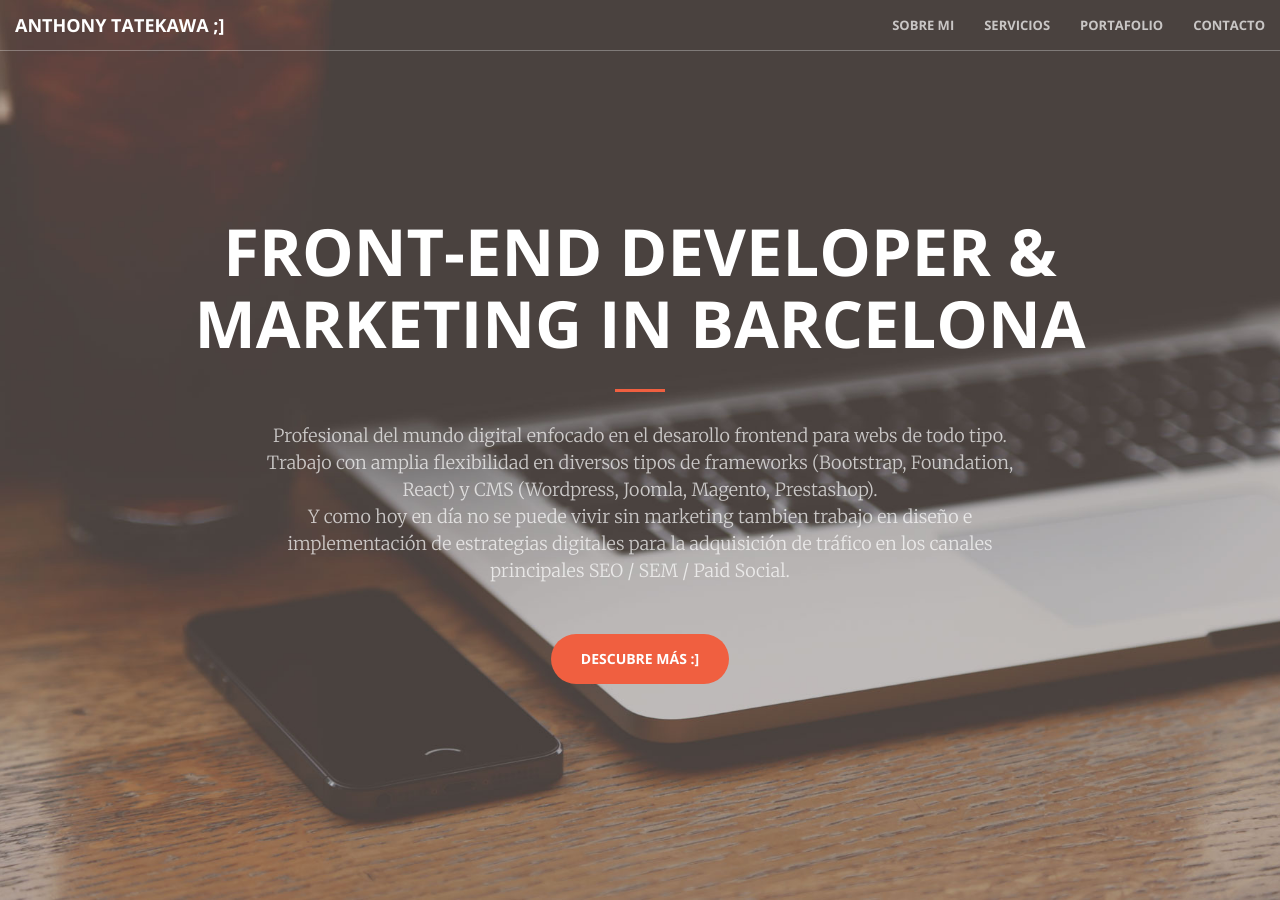
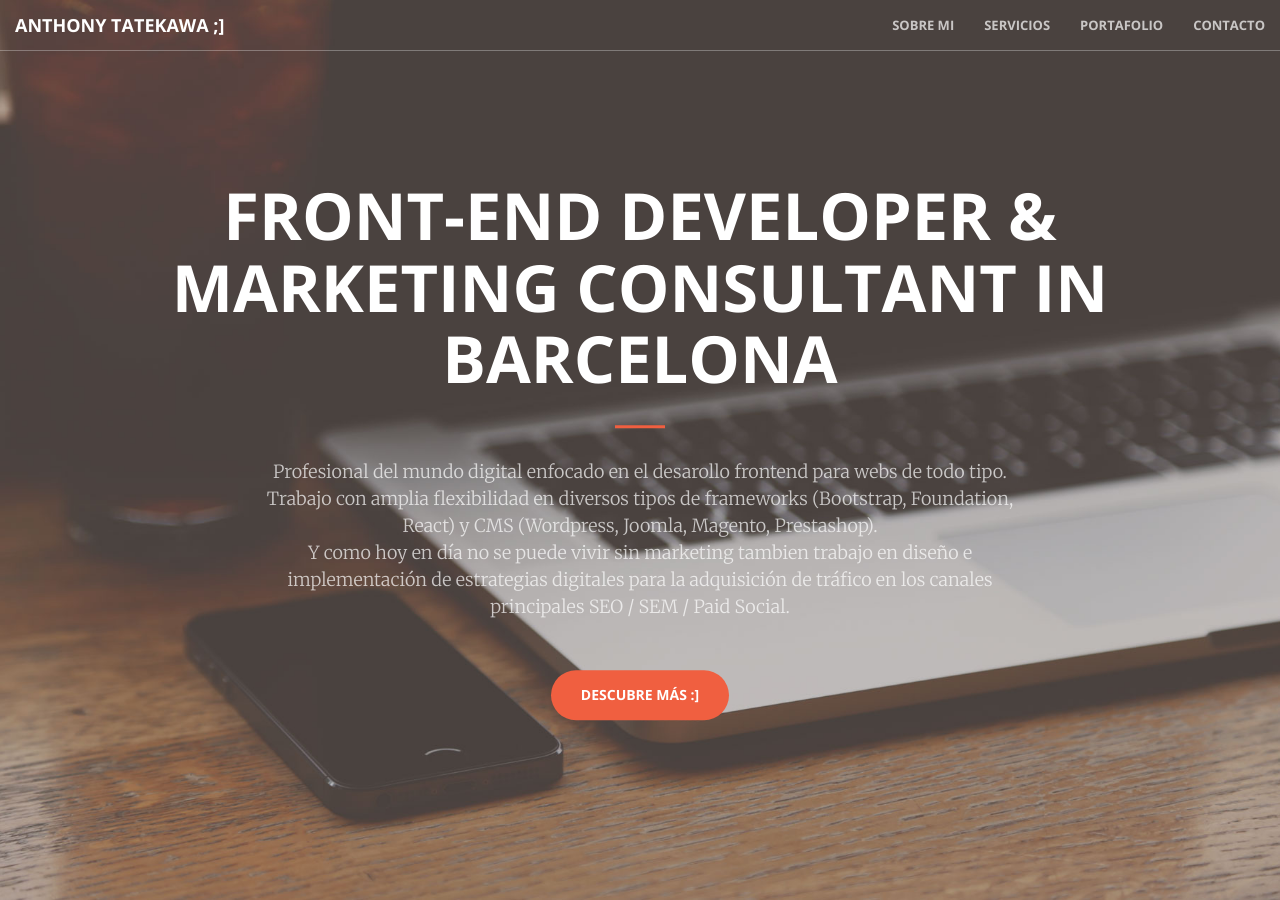
Before and after one commit to tokyographer/about-me, a Jekyll site: the page built from index.html, in a window 1280 px wide and 900 px high. Built offline with Jekyll 4.4.1, drawn with Linux system fonts in a browser that asks for light colours; nearby versions of some CDN libraries.

Commit message:
Update title

```diff
--- a/_includes/header.html
+++ b/_includes/header.html
@@ -1,7 +1,7 @@
 <header>
     <div class="header-content">
         <div class="header-content-inner">
-            <h1>Front-End Developer & Marketing in Barcelona</h1>
+            <h1>Front-End Developer & Marketing Consultant in Barcelona</h1>
             <hr>
             <p>Profesional del mundo digital enfocado en el desarollo frontend para webs de todo tipo. Trabajo con amplia flexibilidad en diversos tipos de frameworks (Bootstrap, Foundation, React) y CMS (Wordpress, Joomla, Magento, Prestashop). <br>
             Y como hoy en día no se puede vivir sin marketing tambien trabajo en diseño e implementación de estrategias digitales para la adquisición de tráfico en los canales principales SEO / SEM / Paid Social.</p>
```
